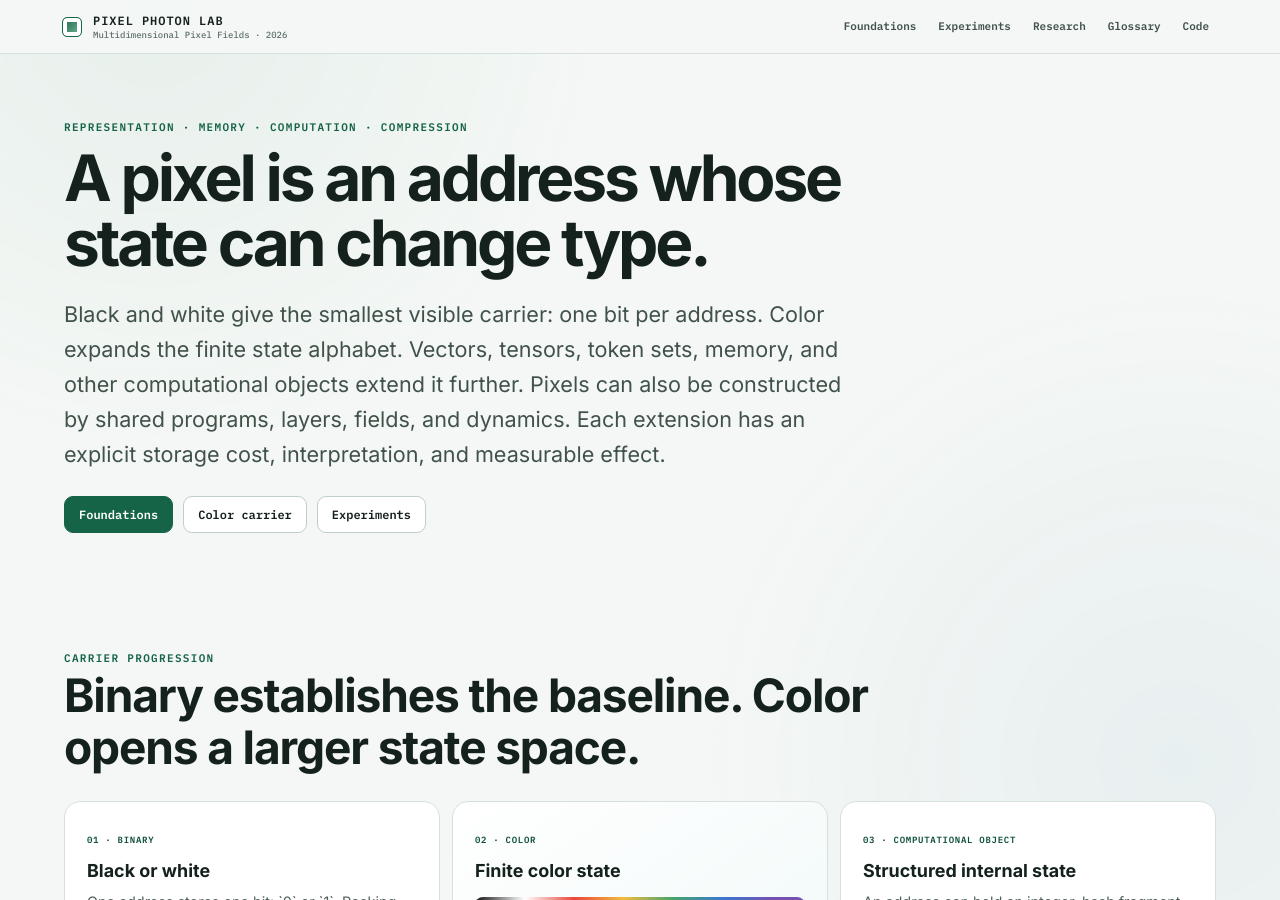
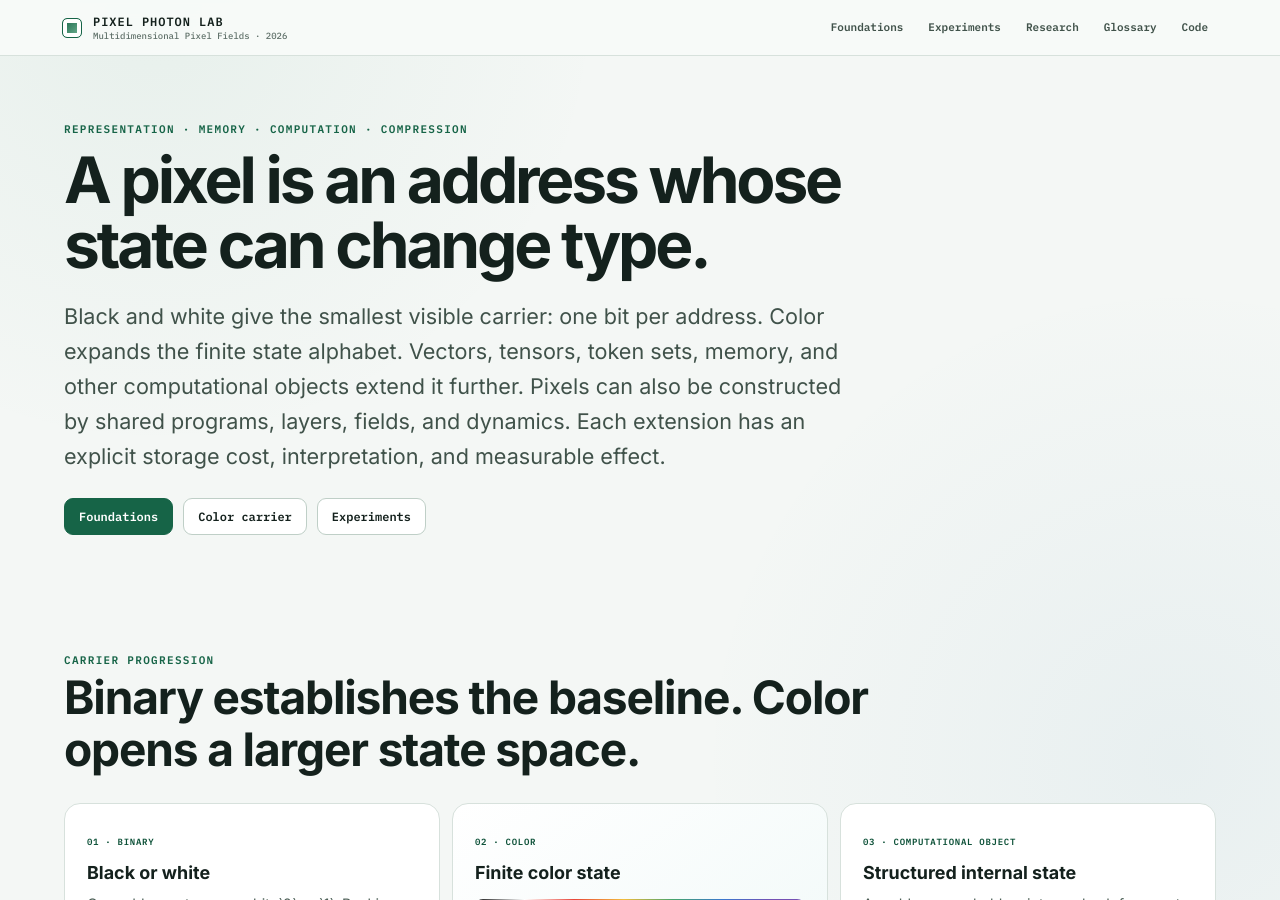
Before and after one commit to bitwikiorg/pixel-art-2026, a Jekyll site: the page built from index.html, in a window 1280 px wide and 900 px high. Built offline with Jekyll 4.4.1, drawn with Linux system fonts in a browser that asks for light colours.

Commit message:
Load experiment clarity navigation styles

```diff
--- a/_layouts/default.html
+++ b/_layouts/default.html
@@ -13,6 +13,7 @@
   <link rel="stylesheet" href="{{ '/assets/css/atlas.css' | relative_url }}">
   <link rel="stylesheet" href="{{ '/assets/css/clarity.css' | relative_url }}">
   <link rel="stylesheet" href="{{ '/assets/css/clarity-v2.css' | relative_url }}">
+  <link rel="stylesheet" href="{{ '/assets/css/clarity-v3.css' | relative_url }}">
   {% if page.styles %}{% for style in page.styles %}<link rel="stylesheet" href="{{ style | relative_url }}">{% endfor %}{% endif %}
 </head>
 <body>
```
